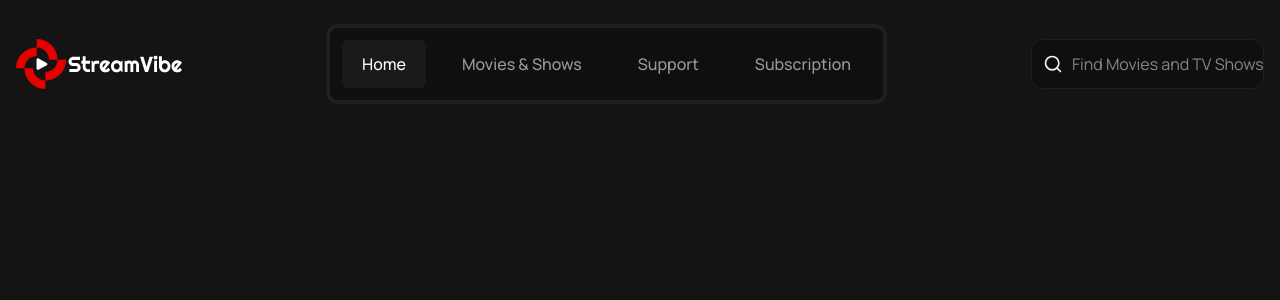
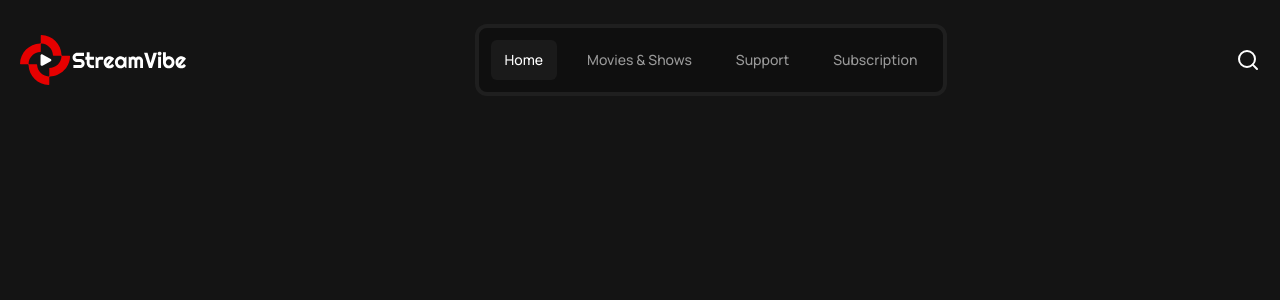
Before and after one commit to FakeyeTami/streamvibe, a Next.js app: page / in a window 1280 px wide. Shown: the top 300 px of the page. Built offline with nearby package versions, Linux system fonts and the light colour scheme; what @radix-ui/themes would draw is missing.

Commit message:
feature: updated nav styling and added animation

```diff
--- a/package.json
+++ b/package.json
@@ -12,6 +12,7 @@
     "@radix-ui/themes": "^3.2.1",
     "@tanstack/react-query": "^5.72.2",
     "lucide-react": "^0.487.0",
+    "motion": "^12.9.4",
     "next": "15.2.5",
     "react": "^19.0.0",
     "react-dom": "^19.0.0"
--- a/src/app/layout.tsx
+++ b/src/app/layout.tsx
@@ -23,9 +23,7 @@ export default function RootLayout({
     <html lang="en">
       <body className={`${manrope.variable} antialiased`}>
         <Provider>
-          <header>
-            <Navbar />
-          </header>
+          <Navbar />
           {children}
         </Provider>
       </body>
--- a/src/components/navbar/NavLinks.tsx
+++ b/src/components/navbar/NavLinks.tsx
@@ -39,7 +39,7 @@ function NavLink({
   return (
     <Link
       href={link}
-      className={`text-md font-medium py-3 px-5 rounded-md hover:bg-dark-700 ${isActive ? "text-white bg-dark-700" : ""}`}
+      className={`text-sm font-medium py-2.5 px-3.5 rounded-md hover:bg-dark-700 ${isActive ? "text-white bg-dark-700" : ""}`}
     >
       {title}
     </Link>
--- a/src/components/navbar/Navbar.tsx
+++ b/src/components/navbar/Navbar.tsx
@@ -1,17 +1,46 @@
+"use client";
+
 import Image from "next/image";
 import Link from "next/link";
-import { Search } from "@/components/navbar/Search";
+import { SearchBar } from "@/components/navbar/SearchBar";
 import { NavLinks } from "@/components/navbar/NavLinks";
+import { Search as SearchIcon } from "lucide-react";
+import { motion, AnimatePresence } from "framer-motion";
+import { useState } from "react";
 
 export default function Navbar() {
+  const [isActive, setIsActive] = useState(false);
+
   return (
-    <nav className="fixed top-0 w-full flex justify-center items-center">
-      <div className="hidden md:flex w-full max-w-7xl justify-between items-center py-6 px-4">
-        <Logo />
-        <NavLinks />
-        <Search />
-      </div>
-    </nav>
+    <header className="fixed top-0 w-full z-50">
+      <nav className="w-full md:max-w-4xl lg:max-w-7xl mx-auto px-5">
+        <div className="hidden md:flex justify-between items-center py-6">
+          <Logo />
+          <NavLinks />
+          <SearchIcon
+            onClick={() => setIsActive(!isActive)}
+            className="cursor-pointer text-white"
+          />
+        </div>
+      </nav>
+
+      <AnimatePresence>
+        {isActive && (
+          <motion.div
+            key="search-bar"
+            initial={{ opacity: 0, y: -10 }}
+            animate={{ opacity: 1, y: 0 }}
+            exit={{ opacity: 0, y: -10 }}
+            transition={{ duration: 0.3 }}
+            className="w-full flex justify-center px-4 pb-4"
+          >
+            <div className="w-full max-w-7xl">
+              <SearchBar />
+            </div>
+          </motion.div>
+        )}
+      </AnimatePresence>
+    </header>
   );
 }
 
--- a/src/components/navbar/Search.tsx
+++ b/src/components/navbar/SearchBar.tsx
@@ -3,7 +3,7 @@ import { useState } from "react";
 import { useRouter } from "next/navigation";
 import { Search as LucideSearch } from "lucide-react";
 
-export function Search() {
+export function SearchBar() {
   const [query, setQuery] = useState("");
   const router = useRouter();
 
```
Also changed, not shown: 1 other file (tests, documents, lock files or other folders).
